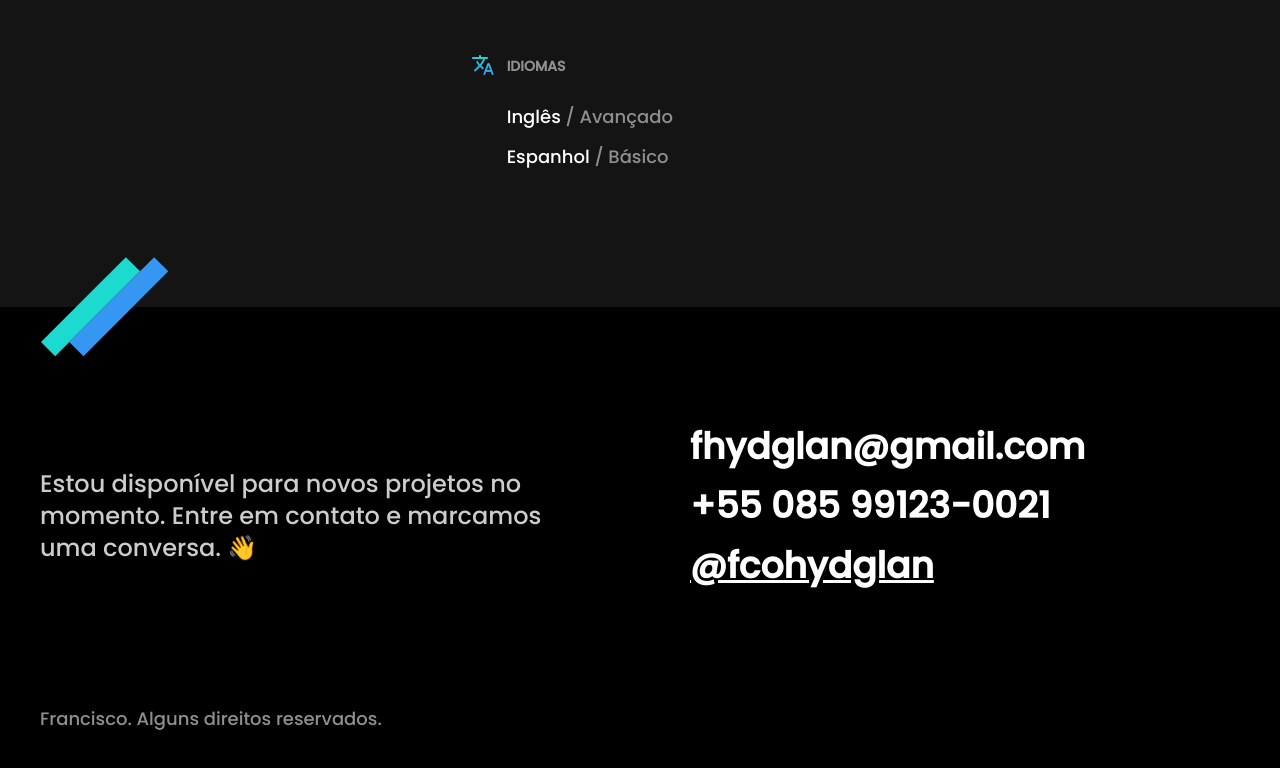
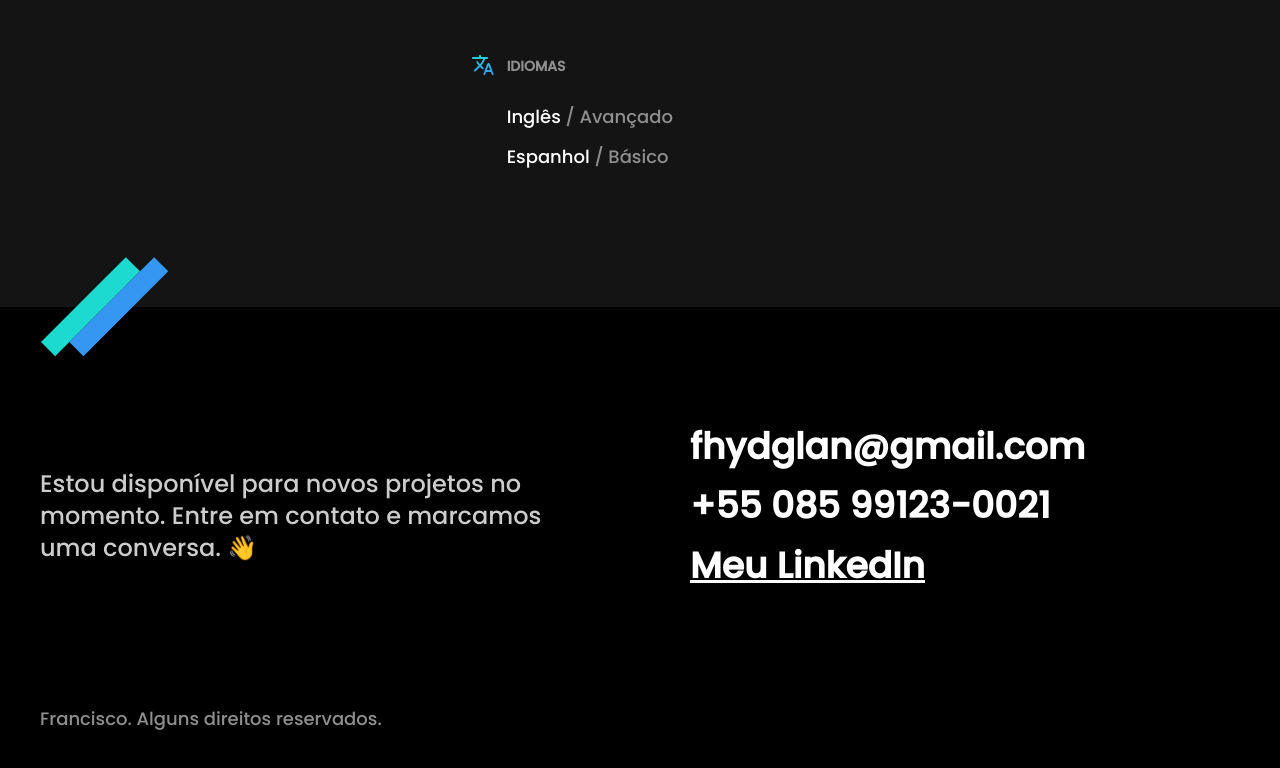
Before and after one commit to FranciscoAraujo95/franciscoaraujo95.github.io, a plain HTML site: page index.html in a window 1280 px wide. Shown: the part 2257-3025 px from the top of the page. Drawn offline with Linux system fonts and the light colour scheme.

Commit message:
link para o linkedin

```diff
--- a/index.html
+++ b/index.html
@@ -113,8 +113,8 @@
             feito na <strong>Origamid</strong> 🎓, voltados totalmente para o
             universo <strong>Front-End</strong> e <strong>UX/Ui Design</strong>.
             Procuro sempre me manter antenado às novidades da área, fazendo
-            <strong>cursos</strong> e <strong>bootcamps</strong> para
-            adquirir mais experiência e agregar ao meu currículo.
+            <strong>cursos</strong> e <strong>bootcamps</strong> para adquirir
+            mais experiência e agregar ao meu currículo.
           </p>
 
           <ul class="faculdade-lista">
@@ -169,7 +169,11 @@
         <ul class="footer-contato">
           <li>fhydglan@gmail.com</li>
           <li>+55 085 99123-0021</li>
-          <li><a href="#">@fcohydglan</a></li>
+          <li>
+            <a href="https://www.linkedin.com/in/francisco-hydglan-b4045614b/"
+              >Meu LinkedIn</a
+            >
+          </li>
         </ul>
         <p class="footer-copy">Francisco. Alguns direitos reservados.</p>
       </div>
```
Also changed, not shown: css/formacao.css (line endings or trailing spaces).
